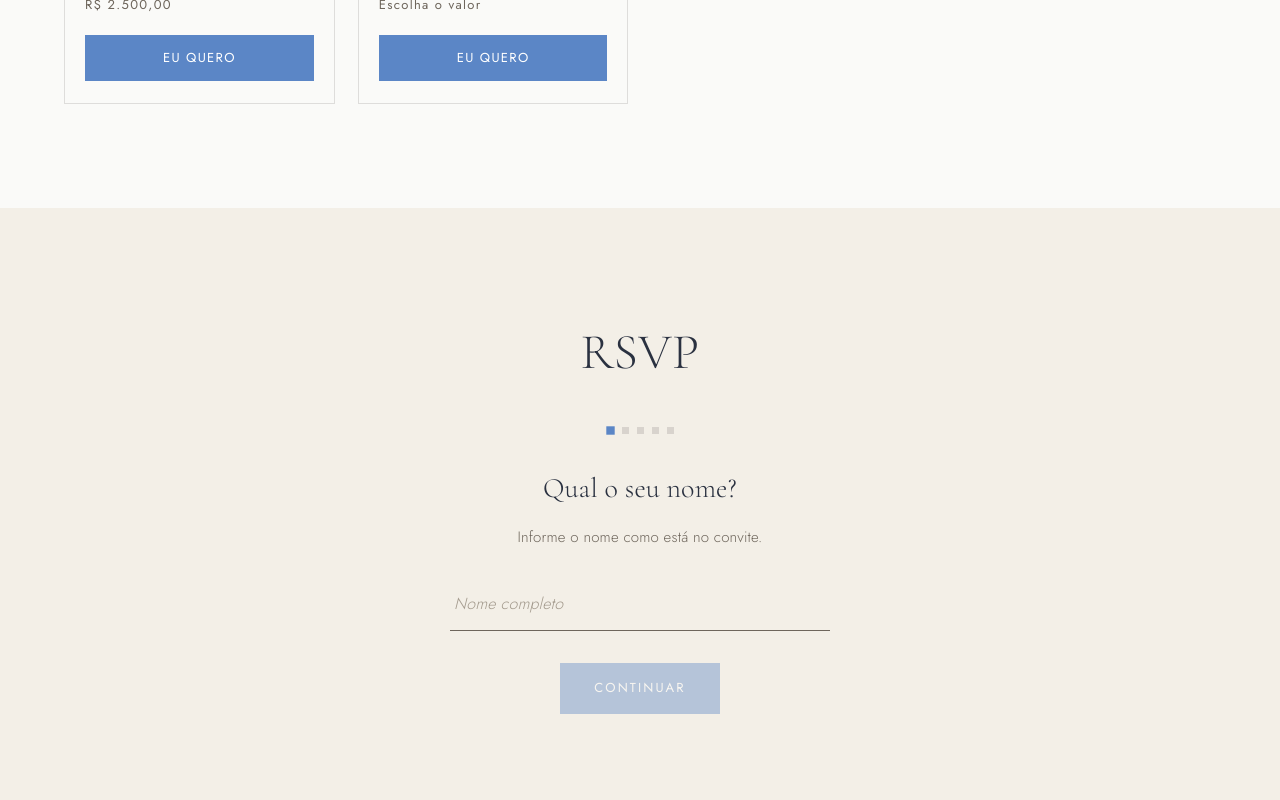
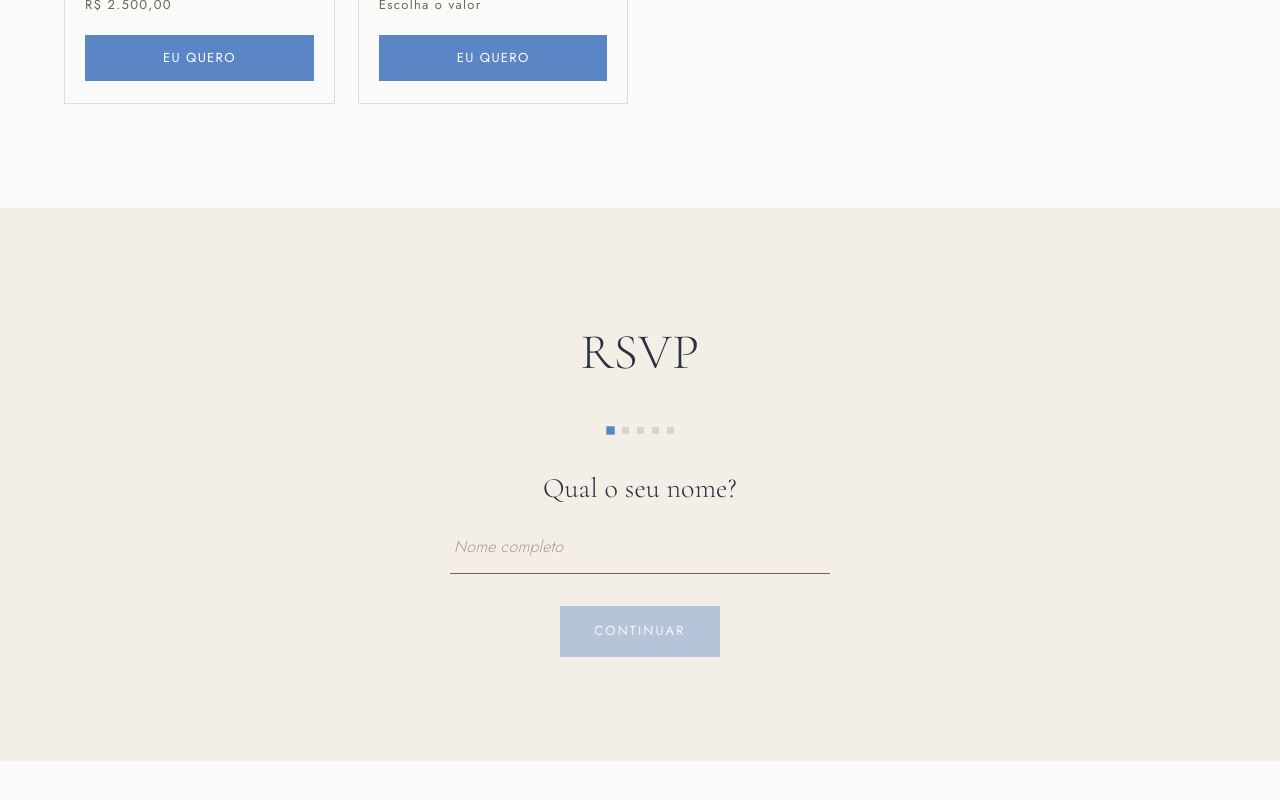
Before and after one commit to bf-hash/casamento-isabele-joao, a Next.js app: page / in a window 1280 px wide. Shown: the part 6074-6874 px from the top of the page. After the commit the page ends 6835 px from the top, so only its background shows below. Built offline with nearby package versions, Linux system fonts and the light colour scheme.

Commit message:
Remove texto auxiliar do passo de nome no RSVP
Co-Authored-By: Claude Fable 5 <noreply@anthropic.com>
Claude-Session: https://claude.ai/code/session_012Xvz75sHqs91XcfdNW41GD

```diff
--- a/src/components/RSVP.tsx
+++ b/src/components/RSVP.tsx
@@ -120,9 +120,6 @@ export default function RSVP() {
               {step === "name" && (
                 <div className="ij-rsvp-step">
                   <h3 className="ij-rsvp-step-title">{"Qual o seu nome?"}</h3>
-                  <p className="ij-rsvp-step-desc">
-                    {"Informe o nome como está no convite."}
-                  </p>
                   <input
                     type="text"
                     className="ij-rsvp-input"
```
